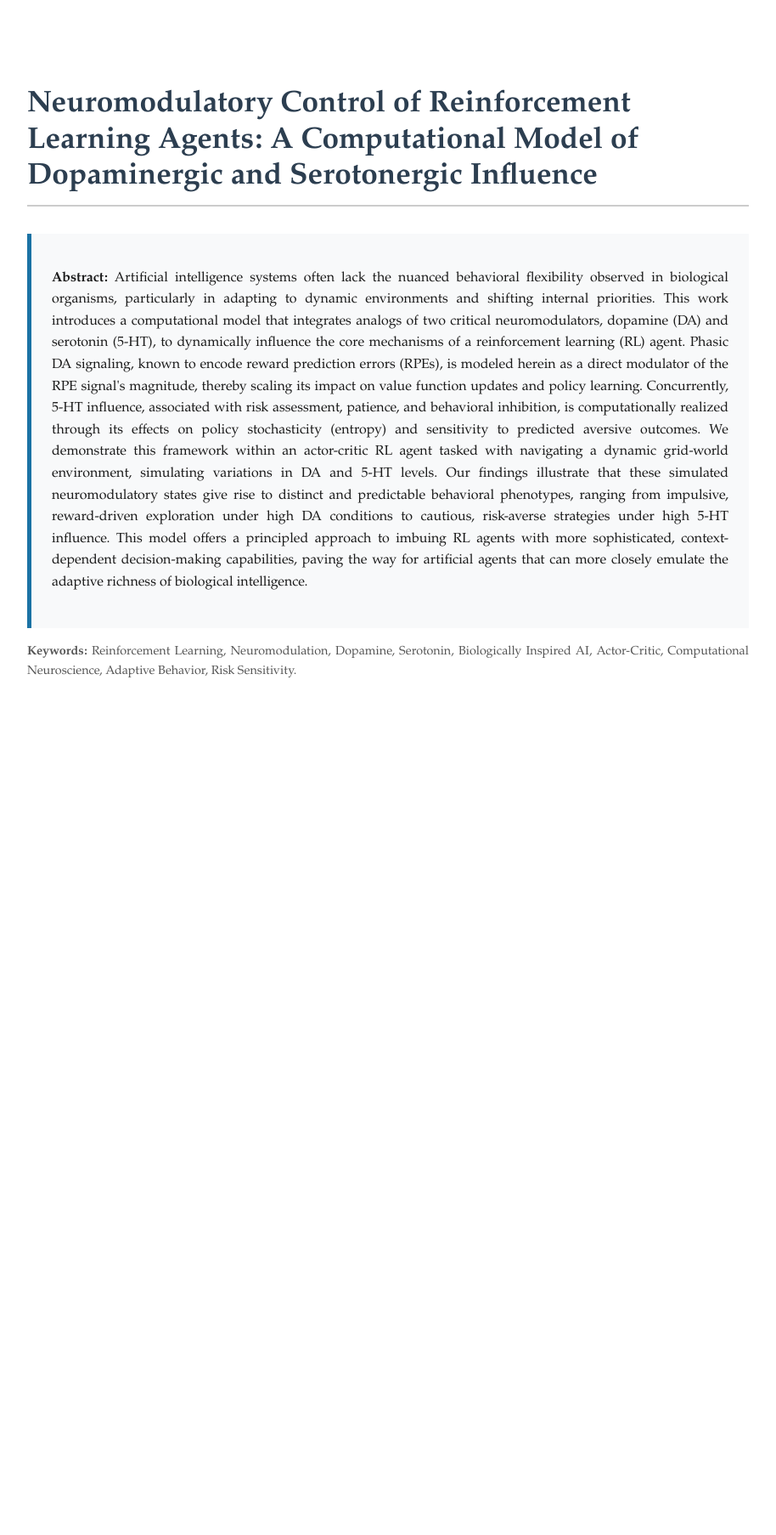
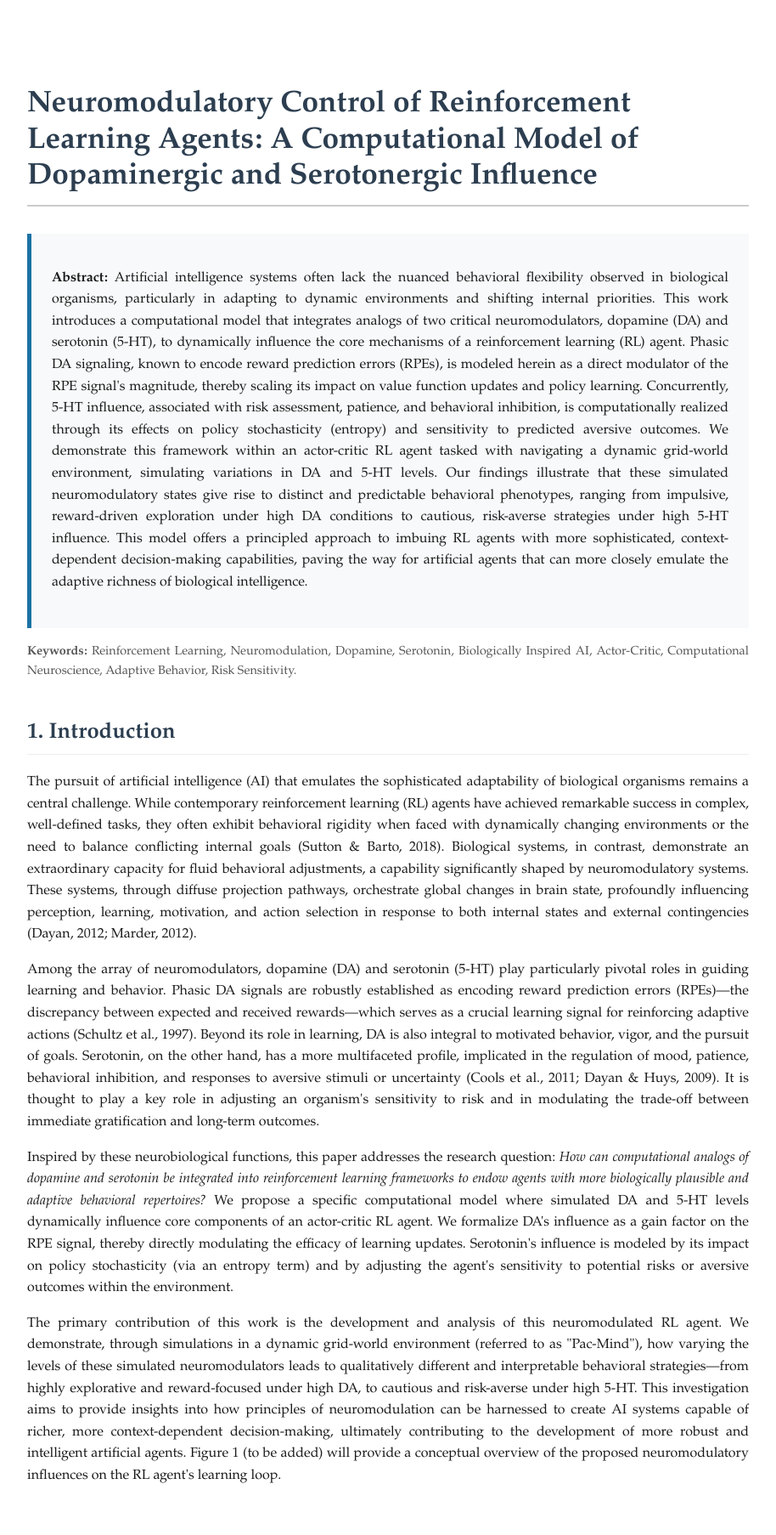
Before and after one commit to fumadari/fumadari.github.io, a Jekyll site: the page projects/Touch‑a‑Neuron.html, which Jekyll copies as it is, in a window 1280 px wide. Shown: the whole page at 85% size, without its empty margins (183-1097 px from the left). Built offline with Jekyll 4.4.1, drawn with Linux system fonts in a browser that asks for light colours; before the commit the page ends 900 px from its top, so only the background shows below that.

Commit message:
Update Touch‑a‑Neuron.html

```diff
--- a/projects/Touch‑a‑Neuron.html
+++ b/projects/Touch‑a‑Neuron.html
@@ -119,7 +119,19 @@
         <strong>Keywords:</strong> Reinforcement Learning, Neuromodulation, Dopamine, Serotonin, Biologically Inspired AI, Actor-Critic, Computational Neuroscience, Adaptive Behavior, Risk Sensitivity.
     </p>
 
-    <!-- The rest of the document will follow -->
+<h2>1. Introduction</h2>
+    <p>
+        The pursuit of artificial intelligence (AI) that emulates the sophisticated adaptability of biological organisms remains a central challenge. While contemporary reinforcement learning (RL) agents have achieved remarkable success in complex, well-defined tasks, they often exhibit behavioral rigidity when faced with dynamically changing environments or the need to balance conflicting internal goals (Sutton & Barto, 2018). Biological systems, in contrast, demonstrate an extraordinary capacity for fluid behavioral adjustments, a capability significantly shaped by neuromodulatory systems. These systems, through diffuse projection pathways, orchestrate global changes in brain state, profoundly influencing perception, learning, motivation, and action selection in response to both internal states and external contingencies (Dayan, 2012; Marder, 2012).
+    </p>
+    <p>
+        Among the array of neuromodulators, dopamine (DA) and serotonin (5-HT) play particularly pivotal roles in guiding learning and behavior. Phasic DA signals are robustly established as encoding reward prediction errors (RPEs)—the discrepancy between expected and received rewards—which serves as a crucial learning signal for reinforcing adaptive actions (Schultz et al., 1997). Beyond its role in learning, DA is also integral to motivated behavior, vigor, and the pursuit of goals. Serotonin, on the other hand, has a more multifaceted profile, implicated in the regulation of mood, patience, behavioral inhibition, and responses to aversive stimuli or uncertainty (Cools et al., 2011; Dayan & Huys, 2009). It is thought to play a key role in adjusting an organism's sensitivity to risk and in modulating the trade-off between immediate gratification and long-term outcomes.
+    </p>
+    <p>
+        Inspired by these neurobiological functions, this paper addresses the research question: <em>How can computational analogs of dopamine and serotonin be integrated into reinforcement learning frameworks to endow agents with more biologically plausible and adaptive behavioral repertoires?</em> We propose a specific computational model where simulated DA and 5-HT levels dynamically influence core components of an actor-critic RL agent. We formalize DA's influence as a gain factor on the RPE signal, thereby directly modulating the efficacy of learning updates. Serotonin's influence is modeled by its impact on policy stochasticity (via an entropy term) and by adjusting the agent's sensitivity to potential risks or aversive outcomes within the environment.
+    </p>
+    <p>
+        The primary contribution of this work is the development and analysis of this neuromodulated RL agent. We demonstrate, through simulations in a dynamic grid-world environment (referred to as "Pac-Mind"), how varying the levels of these simulated neuromodulators leads to qualitatively different and interpretable behavioral strategies—from highly explorative and reward-focused under high DA, to cautious and risk-averse under high 5-HT. This investigation aims to provide insights into how principles of neuromodulation can be harnessed to create AI systems capable of richer, more context-dependent decision-making, ultimately contributing to the development of more robust and intelligent artificial agents. Figure 1 (to be added) will provide a conceptual overview of the proposed neuromodulatory influences on the RL agent's learning loop.
+    </p>
 
 </body>
 </html>
```
